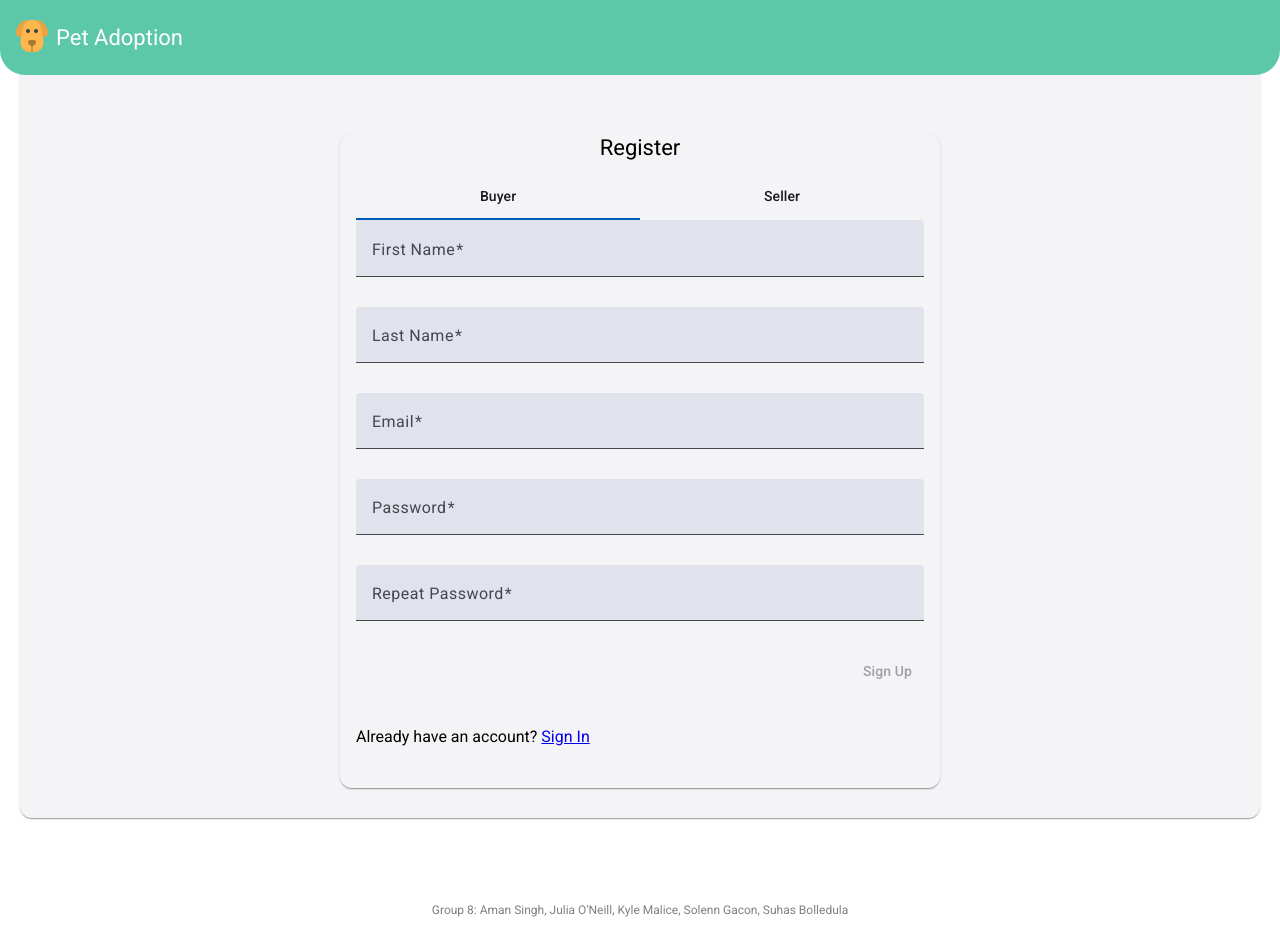
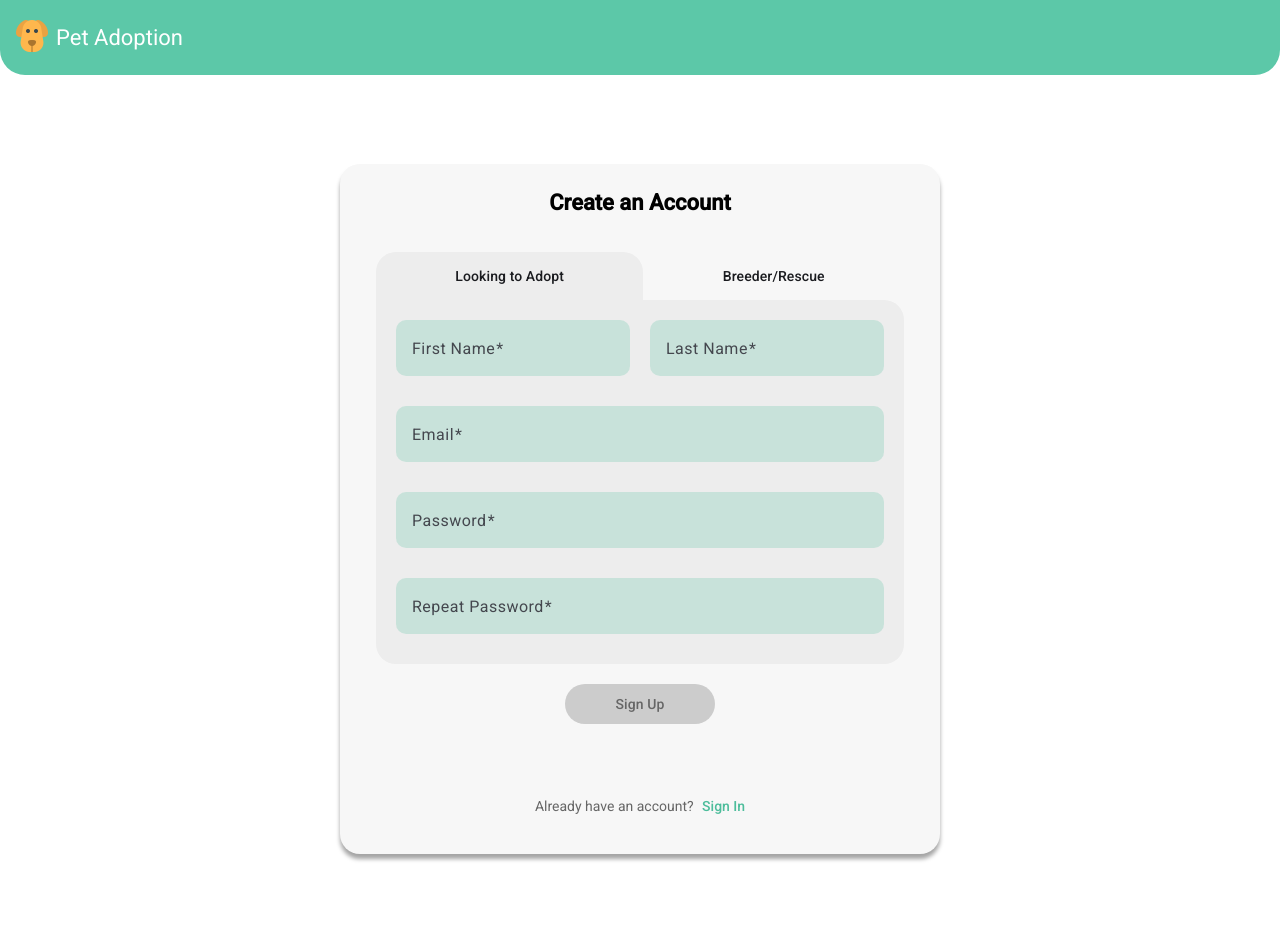
Before and after one commit to amansjot/furever-home, an Angular app in the folder fs-frontend/: page /register in a window 1280 px wide. Shown: the top 952 px of the page. Before the commit the page ends 927 px from the top, so only its background shows below. Built offline with nearby package versions, Linux system fonts and the light colour scheme.

Commit message:
Sign up page styling

```diff
--- a/fs-frontend/src/app/pages/home/home.component.scss
+++ b/fs-frontend/src/app/pages/home/home.component.scss
@@ -9,6 +9,7 @@
 
 ::ng-deep .mat-mdc-card {
     margin-top: 75px;
+    background-color: #F4F3F6;
 }
 
 .cards {
--- a/fs-frontend/src/app/pages/register/register.component.html
+++ b/fs-frontend/src/app/pages/register/register.component.html
@@ -1,13 +1,14 @@
 <div>
-  <mat-card>
-    <mat-card-title>Register</mat-card-title>
+  <mat-card class="create-container">
+    <mat-card-title class="create-title">Create an Account</mat-card-title>
     <mat-card-content>
       <form [formGroup]="registerForm" (ngSubmit)="register()">
         <!-- Role Tabs -->
         <mat-tab-group [(selectedIndex)]="selectedRoleIndex" (selectedIndexChange)="onTabChange($event)">
-          <mat-tab label="Buyer">
+          <mat-tab label="Looking to Adopt">
             <!-- Buyer Form Fields -->
-            <mat-form-field>
+            <div class="name-row">
+              <mat-form-field class="name-field">
                 <mat-label>First Name</mat-label>
                 <input matInput formControlName="firstName" placeholder="First Name" />
                 <mat-error *ngIf="registerForm.get('firstName')?.hasError('required')">
@@ -15,13 +16,14 @@
                 </mat-error>
               </mat-form-field>
 
-            <mat-form-field>
+              <mat-form-field class="name-field">
                 <mat-label>Last Name</mat-label>
                 <input matInput formControlName="lastName" placeholder="Last Name" />
                 <mat-error *ngIf="registerForm.get('lastName')?.hasError('required')">
                   Last Name is required
                 </mat-error>
               </mat-form-field>
+            </div>
 
             <mat-form-field>
               <mat-label>Email</mat-label>
@@ -76,9 +78,10 @@
             </mat-form-field>
           </mat-tab>
 
-          <mat-tab label="Seller">
+          <mat-tab label="Breeder/Rescue">
             <!-- Seller Form Fields -->
-            <mat-form-field>
+            <div class="name-row">
+              <mat-form-field class="name-field">
                 <mat-label>First Name</mat-label>
                 <input matInput formControlName="firstName" placeholder="First Name" />
                 <mat-error *ngIf="registerForm.get('firstName')?.hasError('required')">
@@ -86,13 +89,14 @@
                 </mat-error>
               </mat-form-field>
 
-            <mat-form-field>
+              <mat-form-field class="name-field">
                 <mat-label>Last Name</mat-label>
                 <input matInput formControlName="lastName" placeholder="Last Name" />
                 <mat-error *ngIf="registerForm.get('lastName')?.hasError('required')">
                   Last Name is required
                 </mat-error>
               </mat-form-field>
+            </div>
 
             <mat-form-field>
               <mat-label>Email</mat-label>
@@ -165,10 +169,11 @@
           </mat-tab>
         </mat-tab-group>
 
-        <div class="button">
+        <div class="button-container">
           <button
             type="submit"
-            mat-button
+            mat-raised-button
+            class="submit-button"
             [disabled]="!registerForm.valid || disableRegister"
           >
             Sign Up
@@ -176,9 +181,11 @@
         </div>
 
         <mat-error>&nbsp;&nbsp;{{ errorMsg }}</mat-error>
-        <p>
-          Already have an account? <a [routerLink]="['../login']">Sign In</a>
+        <div class="signin-container">
+          <p class="signin-text">
+            Already have an account? <a class="signin-link" [routerLink]="['../login']">Sign In</a>
           </p>
+        </div>
       </form>
     </mat-card-content>
   </mat-card>
--- a/fs-frontend/src/app/pages/register/register.component.scss
+++ b/fs-frontend/src/app/pages/register/register.component.scss
@@ -1,9 +1,129 @@
+/* ===================================
+   Card Styles
+   =================================== */
+::ng-deep .mat-mdc-card {
+    margin-top: 55px;
+    background-color: #f4f3f600;
+    border-radius: 20px;
+    border-bottom-color:#efefef00;
+    box-shadow: 0px 0px 0px rgba(255, 255, 255, 0);
+}
+
+::ng-deep .mat-mdc-card-content{
+	margin-left: 20px;
+	margin-right: 20px;
+}
+
+/* ===================================
+   Container Styles
+   =================================== */
+::ng-deep .create-container {
+    margin-top: -25px;
+    background-color: #f7f7f7;
+    box-shadow: 0px 5px 4px rgba(0, 0, 0, 0.356);
+}
+
+.create-title {
+    padding: 25px;
+    font-weight: bold;
+}
+
+/* ===================================
+   Tab Styles
+   =================================== */
+::ng-deep .mat-mdc-tab-group .mdc-tab--active {
+    border-top-left-radius: 20px;
+    border-top-right-radius: 20px;
+    background-color: #ededed;
+}
+
+::ng-deep .mat-mdc-tab-body-content {
+    background-color: #ededed;
+    border-bottom-right-radius: 20px;
+    border-bottom-left-radius: 20px;
+    padding-right: 20px;
+    padding-left: 20px;
+    padding-top: 20px;
+    height: auto !important;
+    overflow: hidden !important;
+}
+
+/* First tab selected (Looking to Adopt) */
+::ng-deep .mat-mdc-tab-body:first-of-type .mat-mdc-tab-body-content {
+    border-top-right-radius: 20px;
+    border-top-left-radius: 0px;
+}
+
+/* Second tab selected (Breeder/Rescue) */
+::ng-deep .mat-mdc-tab-body:last-of-type .mat-mdc-tab-body-content {
+    border-top-left-radius: 20px;
+    border-top-right-radius: 0px;
+}
+
+::ng-deep .mat-mdc-tab-header {
+  border-bottom: none !important; /* Removes the line below tabs */
+}
+
+/* Remove or change the ripple effect color */
+::ng-deep .mat-mdc-tab .mdc-tab-indicator__content--underline {
+  display: none !important; /* This removes the blue line completely */
+}
+
+/* Remove the divider line */
+::ng-deep .mat-mdc-tab-group {
+  --mat-tab-header-divider-height: 0px !important;
+  --mat-tab-header-divider-color: transparent !important;
+}
+
+/* If you want to change the color instead of removing it, use this: */
+::ng-deep .mat-mdc-tab-group {
+  --mdc-tab-indicator-active-indicator-color: #4dbd9b !important;
+  --mat-tab-header-active-ripple-color: #4dbd9b !important;
+  --mat-tab-header-inactive-ripple-color: rgba(77, 189, 155, 0.1) !important;
+}
+
+/* Remove the ripple effect completely */
+::ng-deep .mat-mdc-tab .mat-ripple {
+  display: none !important;
+}
+
+/* ===================================
+   Form Field Styles
+   =================================== */
+/* Remove default underline */
+::ng-deep .mdc-line-ripple::before,
+::ng-deep .mdc-line-ripple::after {
+    display: none;
+}
+
+/* Text field wrapper styles */
+::ng-deep .mat-mdc-text-field-wrapper.mdc-text-field--filled {
+    background-color: #4dbd9b3a !important;
+    border-radius: 10px !important;
+}
+
+/* Hover state */
+::ng-deep .mat-mdc-text-field-wrapper.mdc-text-field--filled:hover {
+    background-color: #4dbd9b5c !important;
+}
+
+/* Focus state */
+::ng-deep .mat-mdc-text-field-wrapper.mdc-text-field--filled.mdc-text-field--focused {
+    background-color: white !important;
+}
+
+/* ===================================
+   Layout Styles
+   =================================== */
 :host {
     display: flex;
     justify-content: center;
     margin: 100px 0px;
 }
 
+/* ===================================
+   Card Content Layout
+   =================================== */
 mat-card {
     max-width: 600px;
 
@@ -12,11 +132,12 @@
         display: flex;
         justify-content: center;
         margin-bottom: 10px;
+
         form {
             mat-form-field {
                 width: 100%;
                 min-width: 300px;
-		  margin-bottom:10px;
+                margin-bottom: 10px;
             }
 
             .error {
@@ -32,7 +153,98 @@
             }
         }
     }
-	mat-hint{
+
+    mat-hint {
         color: var(--mat-form-field-error-text-color, var(--mat-app-error));
     }
 }
+
+/* Under Form Field Styles section */
+.name-row {
+  display: flex;
+  gap: 20px;  /* Space between the fields */
+  max-width: 100%;  /* Ensure it doesn't overflow */
+
+  .name-field {
+    flex: 1;
+    min-width: 140px !important;  /* Smaller minimum width */
+    width: 140px !important;      /* Fixed width */
+  }
+}
+
+/* ===================================
+   Button Styles
+   =================================== */
+.button-container {
+  display: flex;
+  justify-content: center;
+  margin: 20px 0;
+}
+
+.submit-button {
+  min-width: 150px;  /* Adjust width as needed */
+  padding: 8px 24px;
+  background-color: #4dbd9b !important;  /* Match your theme color */
+  color: white !important;
+  font-weight: 500;
+  border-radius: 25px;
+
+  /* Hover state */
+  &:hover:not([disabled]) {
+    background-color: #3da88a !important;  /* Slightly darker on hover */
+  }
+
+  /* Disabled state */
+  &:disabled {
+    background-color: #cccccc !important;
+    color: #666666 !important;
+  }
+}
+
+/* ===================================
+   Sign In Link Styles
+   =================================== */
+.signin-container {
+  display: flex;
+  justify-content: center;
+  margin-top: 20px;
+}
+
+.signin-text {
+  color: #666666;
+  font-size: 14px;
+
+  .signin-link {
+    color: #4dbd9b;  /* Match your theme color */
+    text-decoration: none;
+    font-weight: 500;
+    margin-left: 5px;
+    transition: color 0.2s ease;
+
+    &:hover {
+      color: #3da88a;  /* Slightly darker on hover */
+      text-decoration: underline;
+    }
+  }
+}
+
+::ng-deep .mat-mdc-form-field {
+  /* Change the color of the label when in error state */
+  &.mat-form-field-invalid {
+    .mat-mdc-form-field-label {
+      color: #4dbd9b !important;  /* Your theme color */
+    }
+
+    /* For the asterisk (*) symbol */
+    .mat-mdc-form-field-required-marker {
+      color: #4dbd9b !important;  /* Your theme color */
+    }
+
+    /* For the input text itself when in error state */
+    .mdc-text-field--invalid {
+      .mdc-floating-label {
+        color: #4dbd9b !important;  /* Your theme color */
+      }
+    }
+  }
+}
```
Lines whose indentation alone changed are shown as unchanged.
